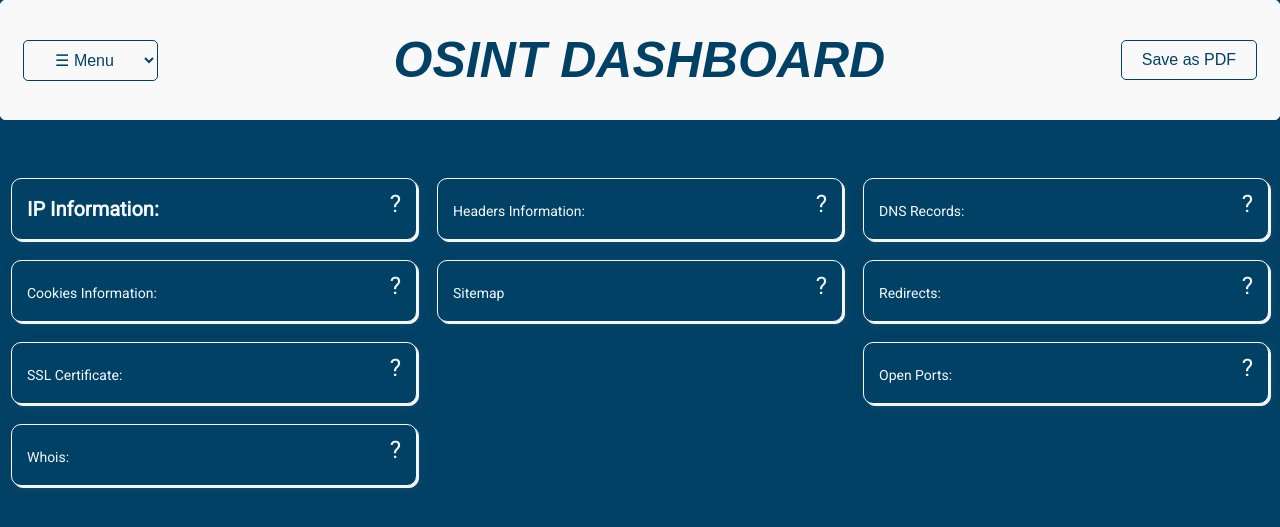
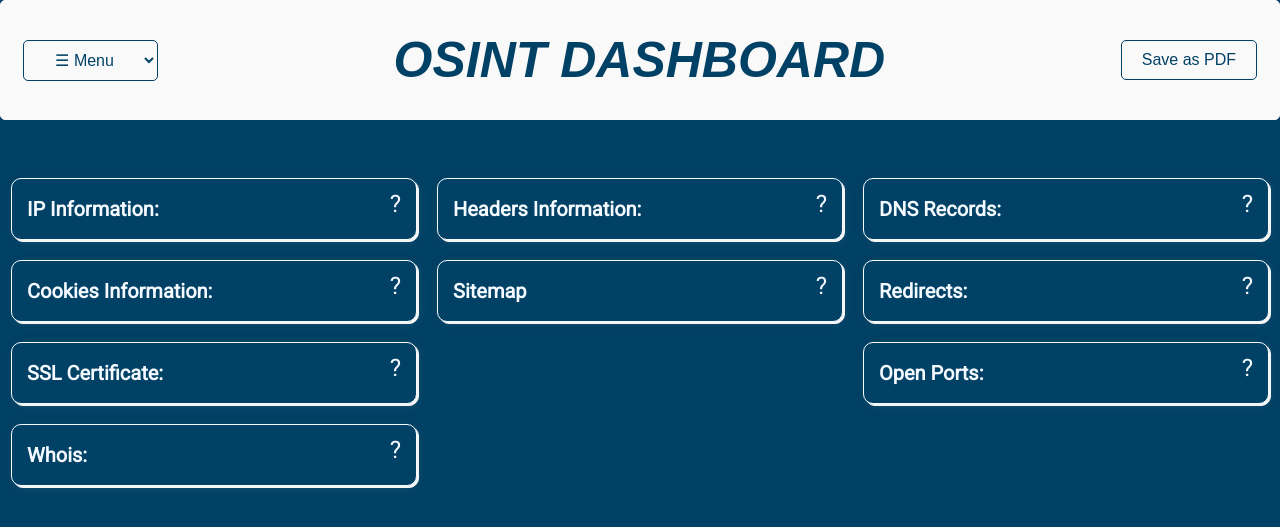
Before and after one commit to campwill/osint-dashboard, a Flask app: template templates/web_tools.html in a window 1280 px wide. Shown: the top 527 px of the page. Run offline with Flask 3, Linux system fonts and the light colour scheme; the template is opened without the code that fills it, so the values that code supplies are empty.

Commit message:
Fixed title formatting
oopsie

```diff
--- a/templates/web_tools.html
+++ b/templates/web_tools.html
@@ -61,7 +61,7 @@
             >
           </div>
           <div class="cookies-info tool-info">
-            <b style="font-size: 20px"></b>Cookies Information:</b>
+            <b style="font-size: 20px">Cookies Information:</b>
             <span
               class="question-mark"
               onclick="showInfo('Cookies Information', 'View information about the cookies gathered in the analysis.')"
@@ -69,7 +69,7 @@
             >
         </div>
           <div class="SSL-info tool-info">
-            <b style="font-size: 20px"></b>SSL Certificate:</b>
+            <b style="font-size: 20px">SSL Certificate:</b>
             <span
               class="question-mark"
               onclick="showInfo('SSL Certificates', 'View information about the target SSL certificates and other security configuration.')"
@@ -77,7 +77,7 @@
             >
         </div>
           <div class="whois-info tool-info">
-            <b style="font-size: 20px"></b>Whois:</b>
+            <b style="font-size: 20px">Whois:</b>
             <span
               class="question-mark"
               onclick="showInfo('Whois', 'View information about the target Whois data; such as registry and domain status report.')"
@@ -87,7 +87,7 @@
         </div>
         <div id="tool-column">
           <div class="header-info tool-info">
-            <b style="font-size: 20px"></b>Headers Information:</b>
+            <b style="font-size: 20px">Headers Information:</b>
             <span
               class="question-mark"
               onclick="showInfo('Header Information', 'View information about the Headers gathered in the analysis; such as cache and content encoding data.')"
@@ -95,7 +95,7 @@
             >
         </div>
           <div class="sitemap-info tool-info">
-            <b style="font-size: 20px"></b>Sitemap</b>
+            <b style="font-size: 20px">Sitemap</b>
             <span
               class="question-mark"
               onclick="showInfo('Sitemap', 'View information about the target Sitemap and the subdomains in it.')"
@@ -105,7 +105,7 @@
         </div>
         <div id="tool-column">
           <div class="DNS-info tool-info">
-            <b style="font-size: 20px"></b>DNS Records:</b>
+            <b style="font-size: 20px">DNS Records:</b>
             <span
               class="question-mark"
               onclick="showInfo('DNS Records', 'View information about the DNS records gathered in the analysis and what one means.')"
@@ -113,7 +113,7 @@
             >
         </div>
           <div class="redirects-info tool-info">
-            <b style="font-size: 20px"></b>Redirects:</b>
+            <b style="font-size: 20px">Redirects:</b>
             <span
               class="question-mark"
               onclick="showInfo('Redirects', 'View information about the Redirects detected in the target and where they branch out.')"
@@ -121,7 +121,7 @@
             >
         </div>
           <div class="ports-info tool-info">
-            <b style="font-size: 20px"></b>Open Ports:</b>
+            <b style="font-size: 20px">Open Ports:</b>
             <span
               class="question-mark"
               onclick="showInfo('Open Ports', 'View information about the target open ports and what are they used for.')"
```
